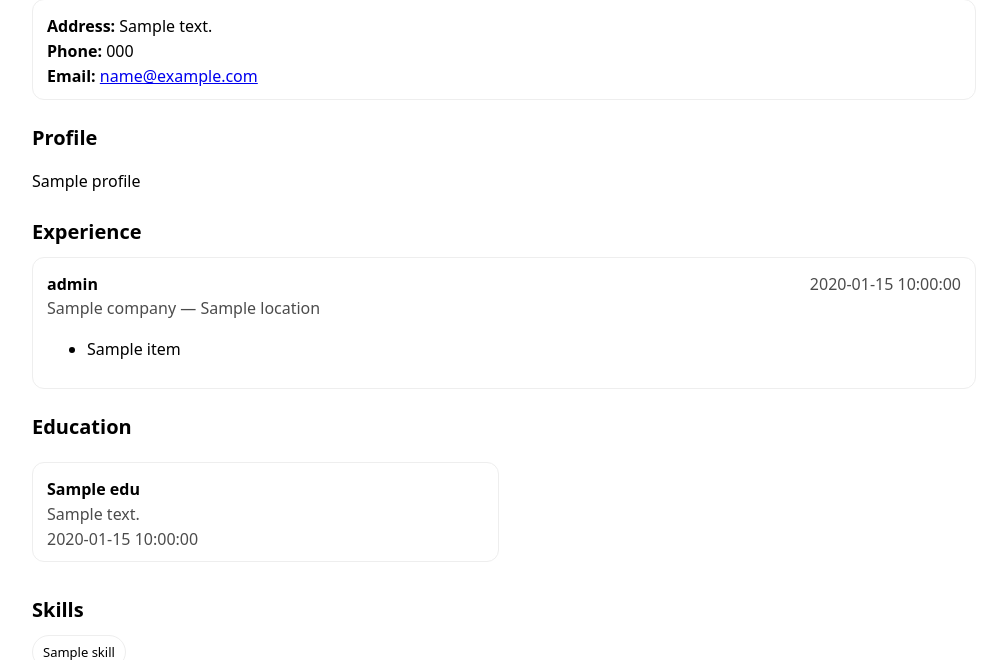
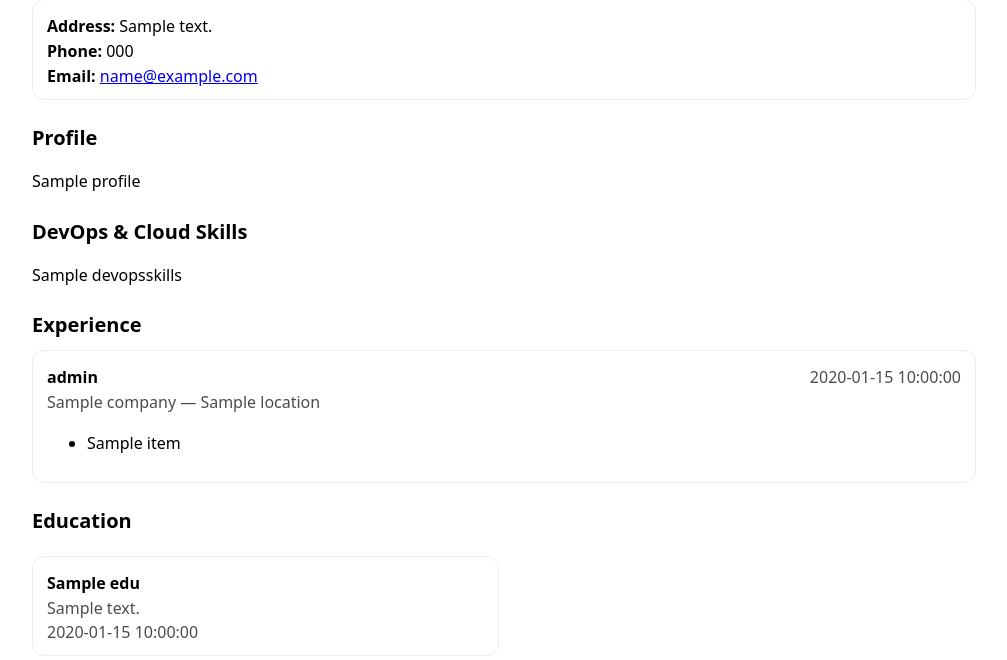
Before and after one commit to ryansmatthew/CVweb, a Flask app: template templates/index.html in a window 1280 px wide. Shown: the part 502-1162 px from the top of the page, without its empty margins (136-1143 px from the left). Run offline with Flask 3, Linux system fonts and the light colour scheme; the template is opened without the code that fills it: most values are stand-ins (such as "Sample title", 1, 10 or a date in 2020); grey boxes marked "Sample" are stand-in pictures.

Commit message:
fixing tag devops skills

```diff
--- a/templates/index.html
+++ b/templates/index.html
@@ -60,6 +60,12 @@
       <p>{{ data.profile }}</p>
     </section>
 
+    <!-- Devops-Skills -->
+    <section id="devopsskills">
+      <h2>DevOps & Cloud Skills</h2>
+      <p>{{ data.devopsskills }}</p>
+    </section>
+
     <!-- Experience -->
     <section id="experience">
       <h2>Experience</h2>
```
